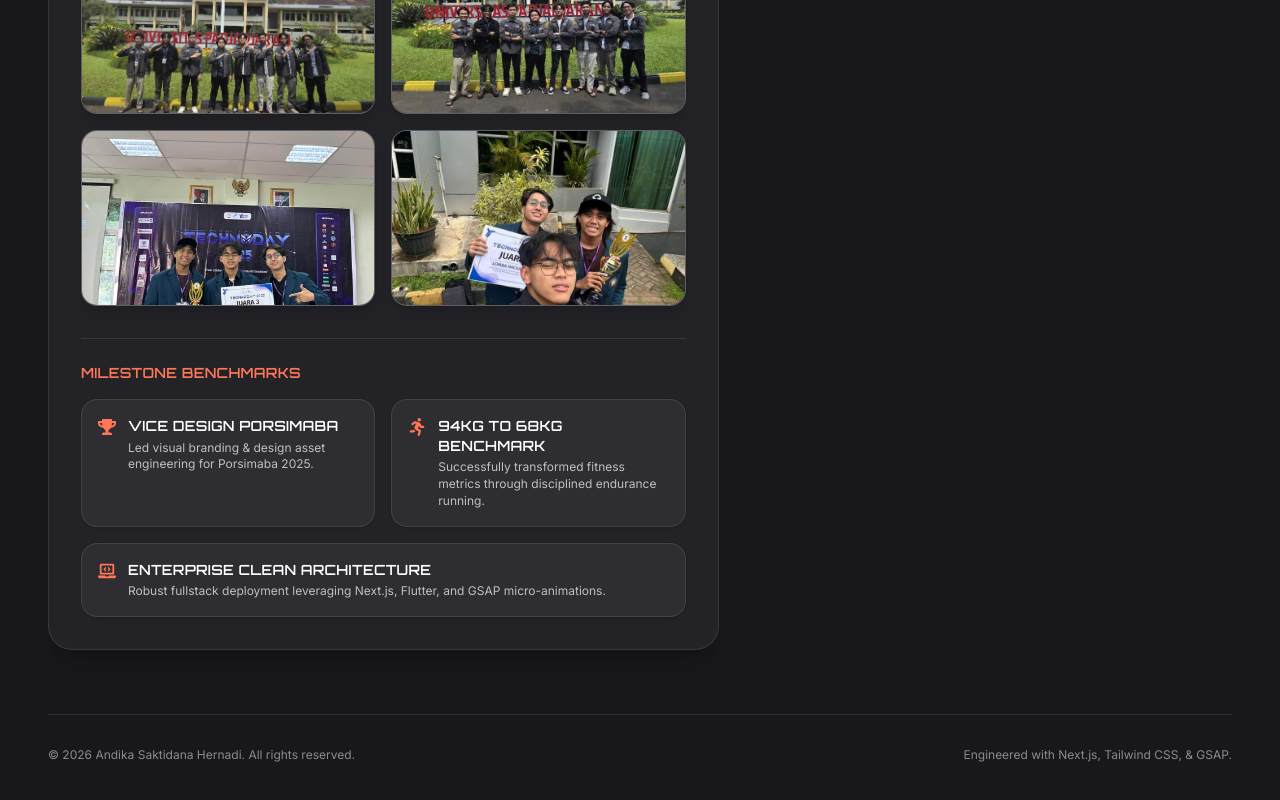
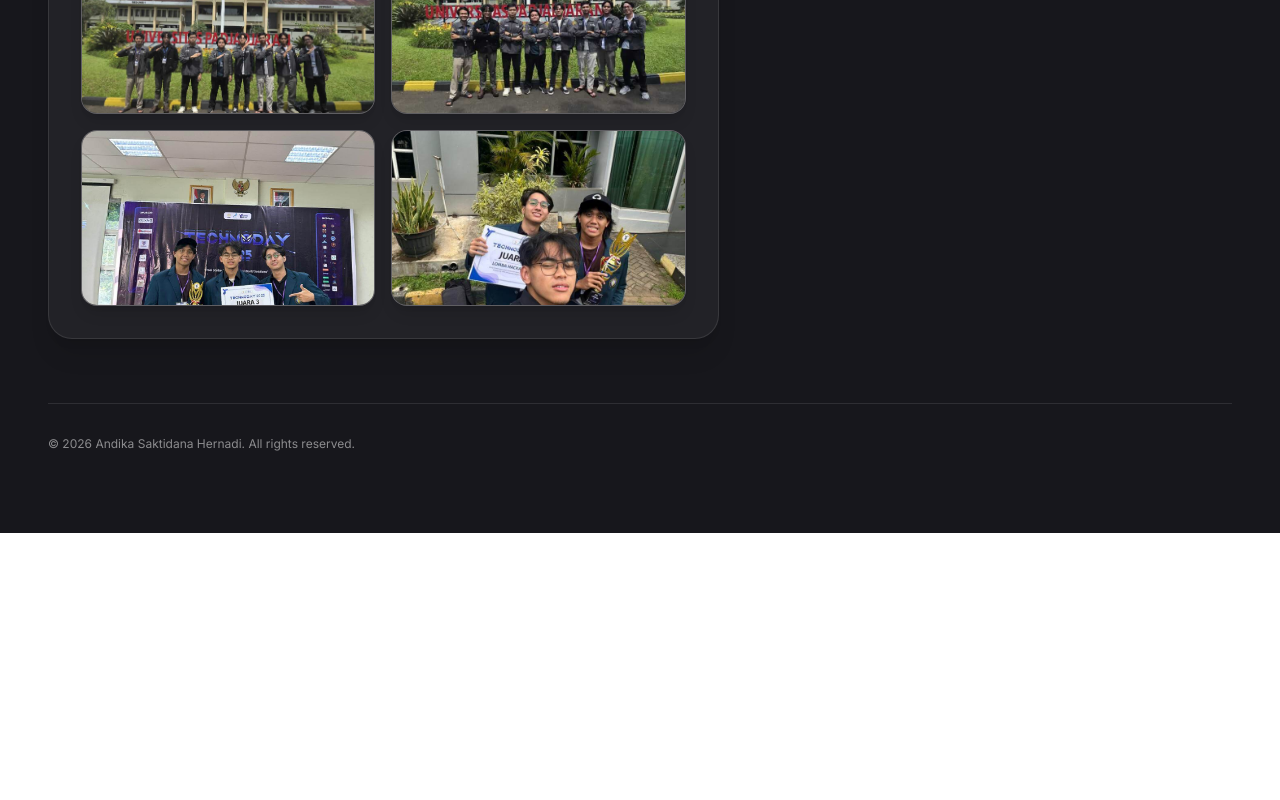
Before and after one commit to SutaSS/portofolio, a Next.js app: page /project/1 in a window 1280 px wide. Shown: the part 2673-3473 px from the top of the page. After the commit the page ends 3206 px from the top, so only its background shows below. Built offline with nearby package versions, Linux system fonts and the light colour scheme.

Commit message:
style: remove milestone benchmarks and bottom right copyright text from footer

```diff
--- a/src/app/components/layout/Footer.tsx
+++ b/src/app/components/layout/Footer.tsx
@@ -1,6 +1,6 @@
 "use client";
 import React from "react";
-import { FaGithub, FaLinkedin, FaInstagram, FaTrophy, FaRunning, FaLaptopCode } from "react-icons/fa";
+import { FaGithub, FaLinkedin, FaInstagram } from "react-icons/fa";
 import Link from "next/link";
 import Image from "next/image";
 
@@ -79,34 +79,6 @@ const Footer = () => {
                 </div>
               </div>
             </div>
-
-            {/* Key Milestones */}
-            <div className="space-y-4 pt-6 border-t border-white/10">
-              <h4 className="mono-label text-coral text-xs font-bold tracking-wider uppercase">Milestone Benchmarks</h4>
-              <div className="grid grid-cols-1 sm:grid-cols-2 gap-4">
-                <div className="bg-white/5 border border-white/10 rounded-2xl p-4 flex items-start gap-3 shadow-sm">
-                  <FaTrophy className="text-coral text-lg mt-0.5 flex-shrink-0" />
-                  <div>
-                    <h5 className="mono-label text-white text-xs font-bold mb-1">Vice Design Porsimaba</h5>
-                    <p className="micro text-white/70">Led visual branding & design asset engineering for Porsimaba 2025.</p>
-                  </div>
-                </div>
-                <div className="bg-white/5 border border-white/10 rounded-2xl p-4 flex items-start gap-3 shadow-sm">
-                  <FaRunning className="text-coral text-lg mt-0.5 flex-shrink-0" />
-                  <div>
-                    <h5 className="mono-label text-white text-xs font-bold mb-1">94kg to 68kg Benchmark</h5>
-                    <p className="micro text-white/70">Successfully transformed fitness metrics through disciplined endurance running.</p>
-                  </div>
-                </div>
-                <div className="bg-white/5 border border-white/10 rounded-2xl p-4 flex items-start gap-3 shadow-sm sm:col-span-2">
-                  <FaLaptopCode className="text-coral text-lg mt-0.5 flex-shrink-0" />
-                  <div>
-                    <h5 className="mono-label text-white text-xs font-bold mb-1">Enterprise Clean Architecture</h5>
-                    <p className="micro text-white/70">Robust fullstack deployment leveraging Next.js, Flutter, and GSAP micro-animations.</p>
-                  </div>
-                </div>
-              </div>
-            </div>
           </div>
 
           {/* Right Side: Quick Links & Social (5 cols) */}
@@ -147,9 +119,8 @@ const Footer = () => {
         </div>
 
         {/* Bottom Copyright */}
-        <div className="pt-8 border-t border-white/10 flex flex-col sm:flex-row justify-between items-center gap-4 text-white/50 micro">
+        <div className="pt-8 border-t border-white/10 flex justify-between items-center gap-4 text-white/50 micro">
           <p>&copy; {new Date().getFullYear()} Andika Saktidana Hernadi. All rights reserved.</p>
-          <p>Engineered with Next.js, Tailwind CSS, & GSAP.</p>
         </div>
       </div>
     </footer>
```
